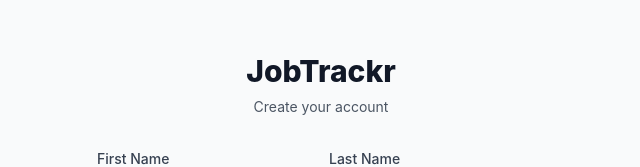
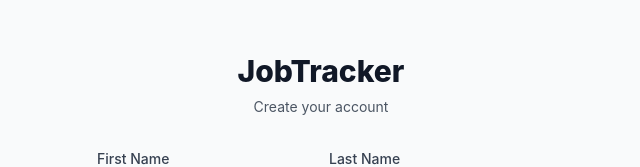
Before and after one commit to anya-x/JobTracker, a React app in the folder frontend/: page /register in a window 1280 px wide. Shown: the part 108-275 px from the top of the page, without its empty margins (319-959 px from the left). Built offline with nearby package versions, Linux system fonts and the light colour scheme; no server answers; the HTML template or start-up script is replaced by a standard one.

Commit message:
chore(refacto): small fixes

```diff
--- a/frontend/src/pages/Dashboard.jsx
+++ b/frontend/src/pages/Dashboard.jsx
@@ -95,7 +95,7 @@
         <div className="max-w-7xl mx-auto px-4 sm:px-6 lg:px-8">
           <div className="flex justify-between h-16">
             <div className="flex items-center">
-              <h1 className="text-xl font-bold text-gray-900">JobTrackr</h1>
+              <h1 className="text-xl font-bold text-gray-900">JobTracker</h1>
             </div>
             <div className="flex items-center space-x-4">
               <span className="text-gray-700">
--- a/frontend/src/pages/Register.jsx
+++ b/frontend/src/pages/Register.jsx
@@ -59,7 +59,7 @@
       <div className="max-w-md w-full space-y-8">
         <div>
           <h2 className="mt-6 text-center text-3xl font-extrabold text-gray-900">
-            JobTrackr
+            JobTracker
           </h2>
           <p className="mt-2 text-center text-sm text-gray-600">
             Create your account
```
